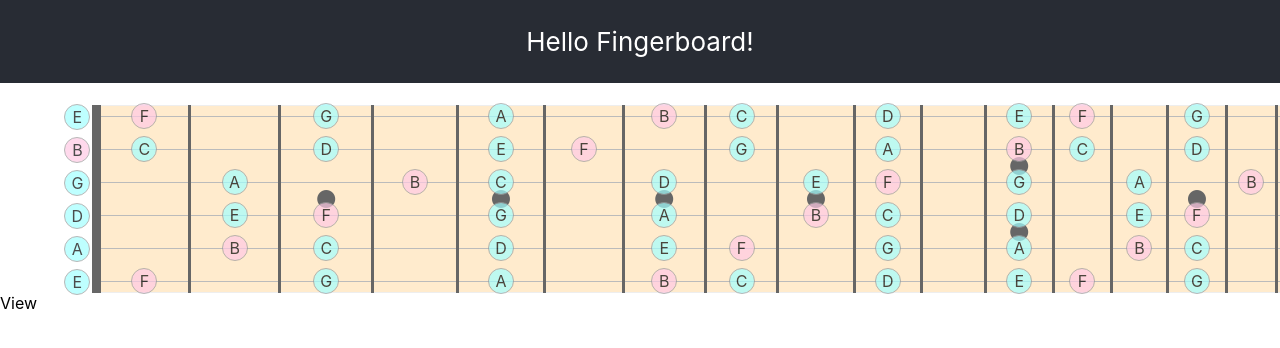
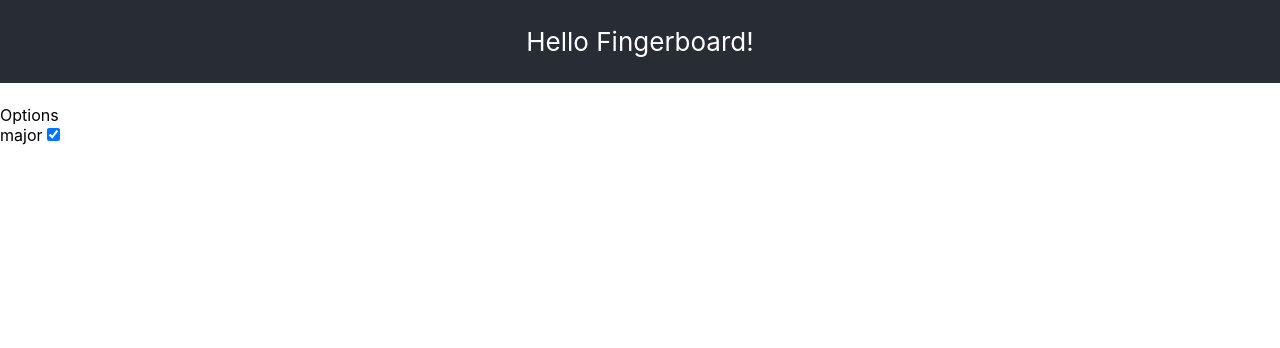
Before and after one commit to denki2019/scale, a React (Create React App) app: page / in a window 1280 px wide. Shown: the top 348 px of the page. Built offline with nearby package versions, Linux system fonts and the light colour scheme.

Commit message:
add major option

```diff
--- a/src/App.js
+++ b/src/App.js
@@ -1,15 +1,14 @@
 import './App.css';
-import FingerBoard from './FingerBoard';
 import ControlPanel from './ControlPanel';
 
-const App = () => {
+const App = (props) => {
+  console.log(props);
   return (
     <div className="App">
       <header className="App-header">
         <p>Hello Fingerboard!</p>
       </header>
       <div className="App-body">
-        <FingerBoard />
         <ControlPanel />
       </div>
     </div>
--- a/src/ControlPanel.js
+++ b/src/ControlPanel.js
@@ -1,12 +1,27 @@
+import React, { useState } from "react";
+import FingerBoard from './FingerBoard';
+
 const ControlPanel = () => {
 
-  console.log(this);
+  const [value, setValue] = useState(true);
+
+  const handleCheckboxChange = (event) => {
+    setValue(() => event.target.checked);
+  }
 
   return (
     <div>
-      <div>View</div>
+      <FingerBoard major={value}/>
+      <div>Options</div>
+      <label htmlFor="major">major</label>
+      <input type="checkbox" id="major" checked={value} onChange={handleCheckboxChange}></input>
     </div>
   );
 }
-
+// EF G A BC D EF G A
+// BC D EF G A BC D E
+// G A BC D EF G A BC
+// D EF G A BC D EF G
+// A BC D EF G A BC D
+// EF G A BC D EF G A
 export default ControlPanel;
--- a/src/FingerBoard.js
+++ b/src/FingerBoard.js
@@ -4,9 +4,9 @@ import {scales} from './config.js';
 import {tuning} from './config.js';
 import {frets} from './config.js';
 
-const FingerBoard = () => {
+const FingerBoard = (props) => {
   const positionArray = getPositionArray(scales, tuning);
-  const tr = positionArray.map((string, key) => <Strings string={string} key={key} />);
+  const tr = positionArray.map((string, key) => <Strings string={string} key={key} major={props.major} />);
   const th = positionArray[0].map((item, key) => <th key={key} style={{width: 130 - key * 4 + 'px'}}></th>);
   const tr_last = positionArray[0].map((item, key) => <td key={key} ></td>);
 
@@ -15,7 +15,7 @@ const FingerBoard = () => {
         <thead>
           <tr>{th}</tr>
         </thead>
-        <tbody>
+        <tbody style={{display:'none'}}>
           {tr}
           <tr>{tr_last}</tr>
         </tbody>
--- a/src/Strings.js
+++ b/src/Strings.js
@@ -3,11 +3,15 @@ const Strings = (props) => {
     const td = string.map((scale, key) => {
         if (scale) {
             if (scale === 'F' || scale === 'B') {
-                return <td key={key}><span className="half">{scale}</span></td>
+                if (props.major === true) {
+                    return <td key={key}><span className="half">{scale}</span></td>
+                } else {
+                    return <td key={key}></td>
+                }
             }
             return <td key={key}><span>{scale}</span></td>
         } else {
-            return <td key={key}>{scale}</td>
+            return <td key={key}></td>
         }
     });
 
```
